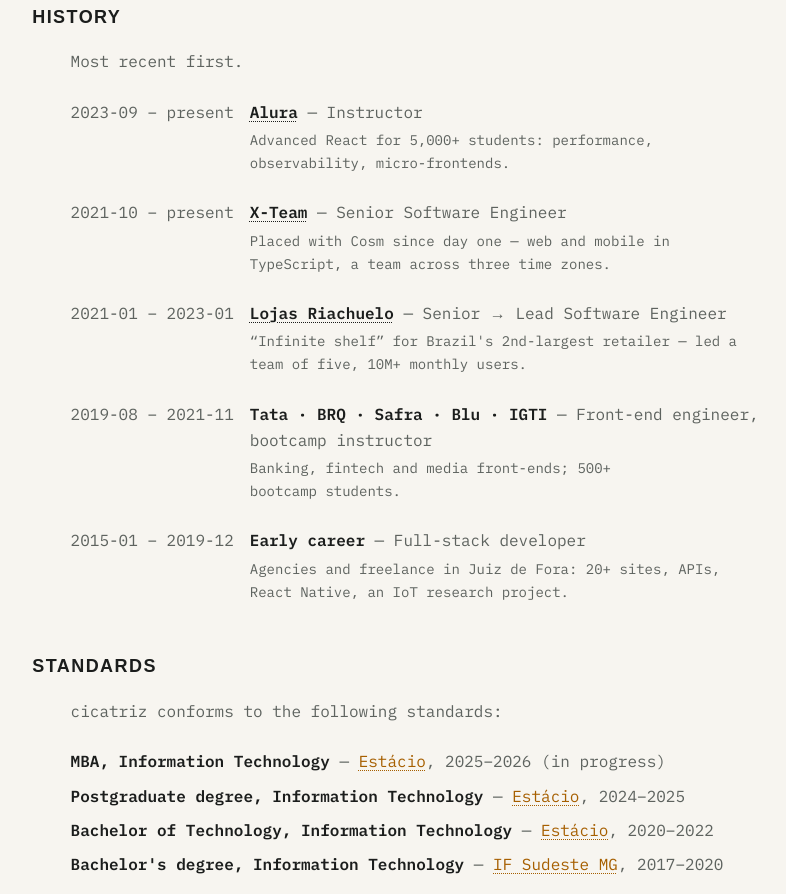
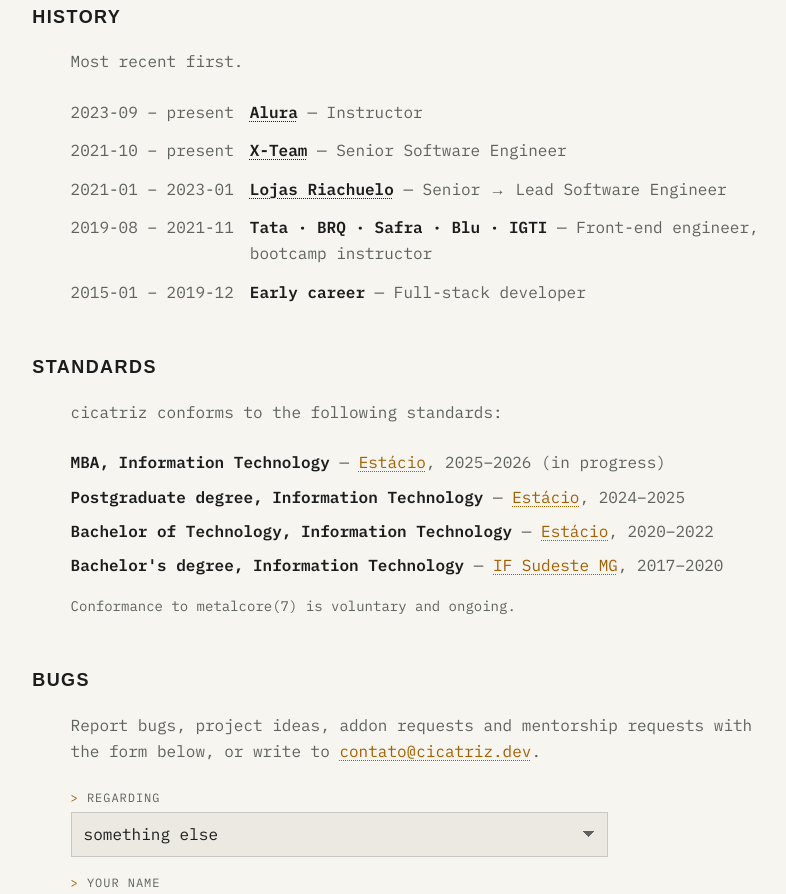
Before and after one commit to cicatrizdev/cicatriz-dev, a Next.js app: page /en in a window 1280 px wide. Shown: the part 2320-3214 px from the top of the page, without its empty margins (243-1029 px from the left). Built offline with nearby package versions, Linux system fonts and the light colour scheme; a web font is replaced by a local one.

Commit message:
feat(history): pure man style — one line per role, no prose

```diff
--- a/src/components/sections/HistorySection.tsx
+++ b/src/components/sections/HistorySection.tsx
@@ -40,7 +40,7 @@
                       </span>
                     )}
                   </h3>
-                  <p>{job.summary[locale]}</p>
+                  {job.summary && <p>{job.summary[locale]}</p>}
                 </div>
               </li>
             )
--- a/src/components/sections/sections.module.css
+++ b/src/components/sections/sections.module.css
@@ -264,7 +264,7 @@
 }
 
 .job + .job {
-  margin-top: var(--space-6);
+  margin-top: var(--space-3);
 }
 
 .range {
--- a/src/content/experience.ts
+++ b/src/content/experience.ts
@@ -2,7 +2,7 @@
 
 /**
  * Professional history shown under HISTORY, most recent first (stable for ties).
- * Terse on purpose — one line per role, one sentence where it adds something.
+ * Pure man(1) style: one line per role, no prose. `summary` is optional if ever wanted.
  * The long version lives on LinkedIn (see SEE ALSO).
  */
 export const experience: readonly Experience[] = [
@@ -15,10 +15,6 @@
     },
     start: '2021-10',
     end: null,
-    summary: {
-      en: 'Placed with Cosm since day one — web and mobile in TypeScript, a team across three time zones.',
-      pt: 'Alocado na Cosm desde o início — web e mobile em TypeScript, time em três fusos.',
-    },
   },
   {
     company: 'Alura',
@@ -26,10 +22,6 @@
     role: { en: 'Instructor', pt: 'Instrutor' },
     start: '2023-09',
     end: null,
-    summary: {
-      en: 'Advanced React for 5,000+ students: performance, observability, micro-frontends.',
-      pt: 'React avançado para 5.000+ alunos: performance, observabilidade, micro-frontends.',
-    },
   },
   {
     company: 'Lojas Riachuelo',
@@ -40,10 +32,6 @@
     },
     start: '2021-01',
     end: '2023-01',
-    summary: {
-      en: "“Infinite shelf” for Brazil's 2nd-largest retailer — led a team of five, 10M+ monthly users.",
-      pt: '“Prateleira infinita” da 2ª maior varejista do Brasil — liderei um time de cinco, 10M+ usuários/mês.',
-    },
   },
   {
     company: 'Tata · BRQ · Safra · Blu · IGTI',
@@ -53,19 +41,11 @@
     },
     start: '2019-08',
     end: '2021-11',
-    summary: {
-      en: 'Banking, fintech and media front-ends; 500+ bootcamp students.',
-      pt: 'Front-ends de banco, fintech e mídia; 500+ alunos de bootcamp.',
-    },
   },
   {
     company: { en: 'Early career', pt: 'Início de carreira' },
     role: { en: 'Full-stack developer', pt: 'Dev full-stack' },
     start: '2015-01',
     end: '2019-12',
-    summary: {
-      en: 'Agencies and freelance in Juiz de Fora: 20+ sites, APIs, React Native, an IoT research project.',
-      pt: 'Agências e freela em Juiz de Fora: 20+ sites, APIs, React Native, um projeto de pesquisa IoT.',
-    },
   },
 ]
--- a/src/content/types.ts
+++ b/src/content/types.ts
@@ -37,7 +37,8 @@
   start: string
   /** ISO month, or `null` while ongoing. */
   end: string | null
-  summary: Localized
+  /** Optional one-liner; pure-man mode leaves it out. */
+  summary?: Localized
 }
 
 /** WoW item quality, used to encode how deep a skill goes. */
```
